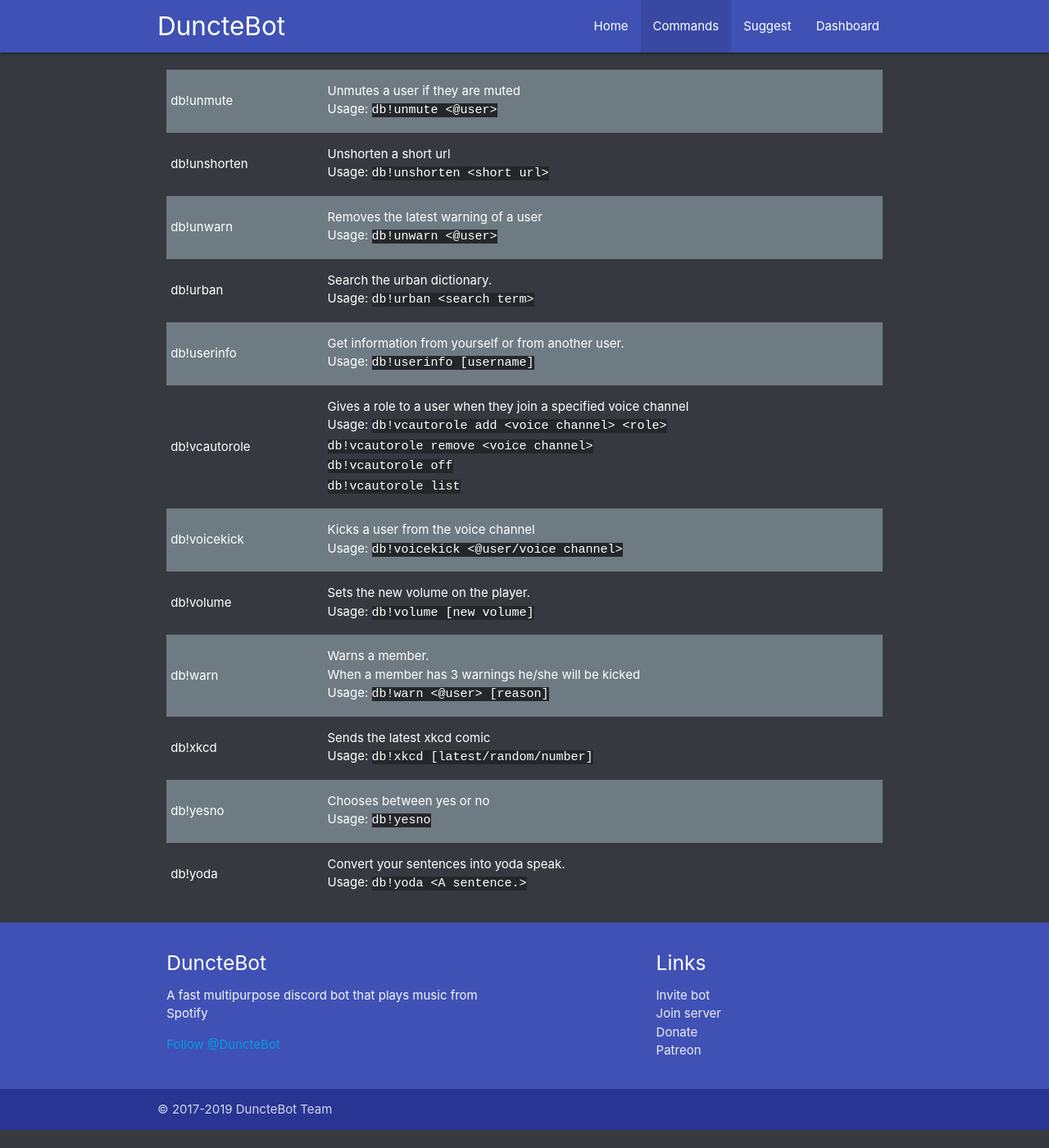
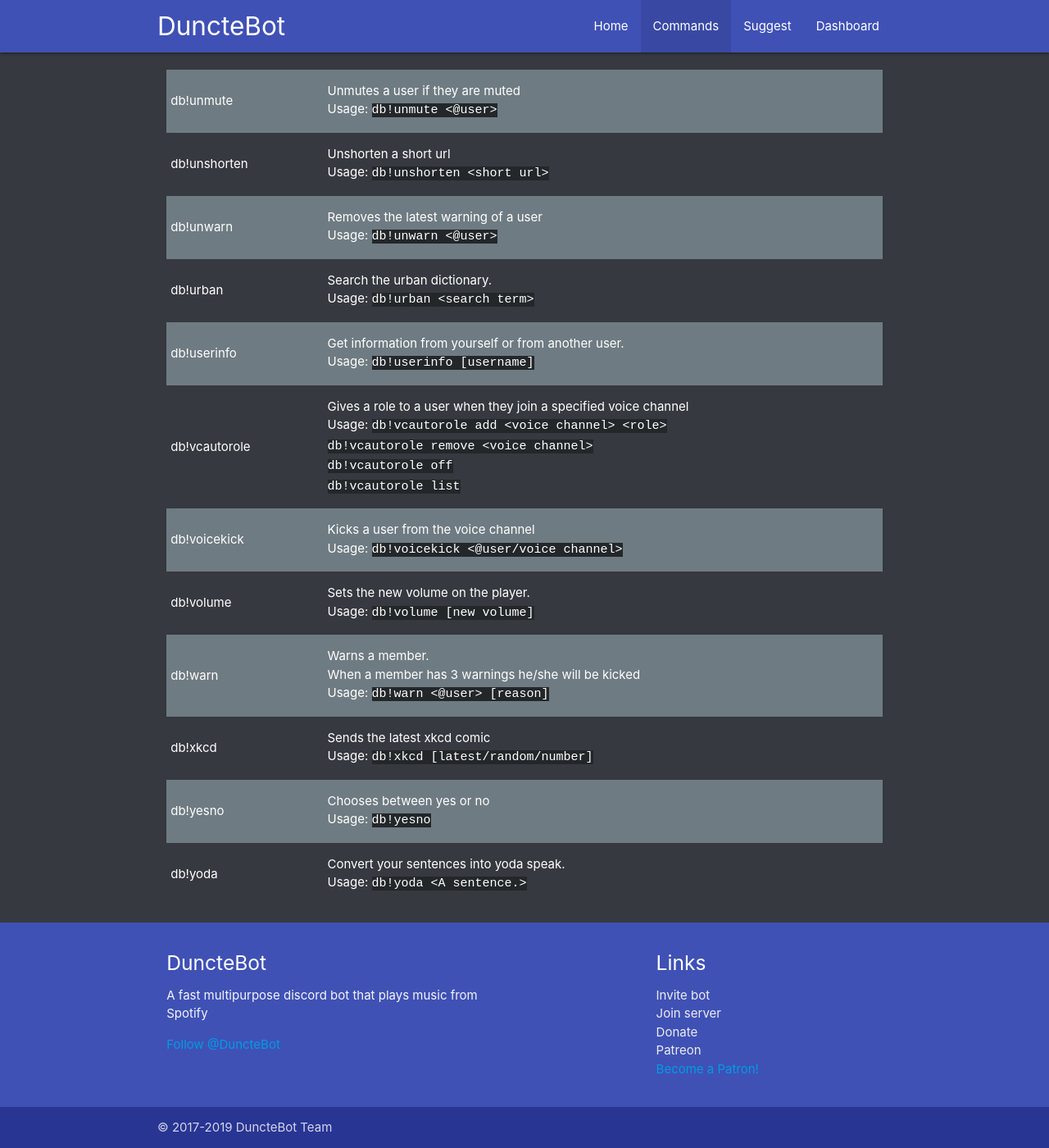
Before and after one commit to DuncteBot/dunctebot.github.io, a Jekyll site: the page built from commands.html, in a window 1280 px wide and 1400 px high, scrolled down 10702 px. Shown: the whole window at 82% size. Built offline with Jekyll 4.4.1, drawn with Linux system fonts in a browser that asks for light colours; comment, search, counter and statistics services are not loaded; before the commit the page ends 12080 px from its top, so only the background shows below that.

Commit message:
Update the commands page for mobile

```diff
--- a/_layouts/default.html
+++ b/_layouts/default.html
@@ -3,8 +3,8 @@
 <head>
     {%- assign timestamp = site.time | date: '%s' -%}
     <!--Let browser know website is optimized for mobile-->
-    <meta name="viewport" content="width=device-width, initial-scale=1.0"/>
-<!--    <meta name="viewport" content="width=device-width"/>-->
+<!--    <meta name="viewport" content="width=device-width, initial-scale=1.0"/>-->
+    <meta name="viewport" content="width=device-width"/>
     <meta charset="UTF-8"/>
 
     <meta name="author" content="duncte123"/>
@@ -94,6 +94,7 @@
                            target="_blank">Donate</a></li>
                     <li><a class="grey-text text-lighten-3" href="https://patreon.com/DuncteBot"
                            target="_blank">Patreon</a></li>
+                    <li><a href="https://www.patreon.com/bePatron?u=6419542" data-patreon-widget-type="become-patron-button">Become a Patron!</a></li>
                 </ul>
             </div>
         </div>
@@ -104,7 +105,7 @@
         </div>
     </div>
 </footer>
-
+<script async src="https://c6.patreon.com/becomePatronButton.bundle.js"></script>
 <script async src="https://platform.twitter.com/widgets.js" charset="utf-8"></script>
 <!-- Compiled and minified JavaScript -->
 <script src="https://cdnjs.cloudflare.com/ajax/libs/materialize/1.0.0/js/materialize.min.js"></script>
--- a/commands.html
+++ b/commands.html
@@ -3,6 +3,13 @@
 title: List of commands
 prefix: db!
 ---
+<style>
+    table {
+        word-wrap: break-word;
+        overflow: hidden;
+    }
+</style>
+
 <div id="static-list">
     <div class="row"></div>
     <div class="row">
@@ -13,7 +20,7 @@
 
     <div class="row">
         <div class="col s12">
-            <table class="striped">
+            <table class="striped responsive-table">
                 <thead>
                 <tr>
                     <th>Command</th>
@@ -45,7 +52,7 @@
 
     <div class="row">
         <div class="col s12">
-            <table class="striped">
+            <table class="striped responsive-table">
                 <thead>
                 <tr>
                     <th>Command</th>
```
Also changed, not shown: commands_botlist.html (+6 -2 lines).
